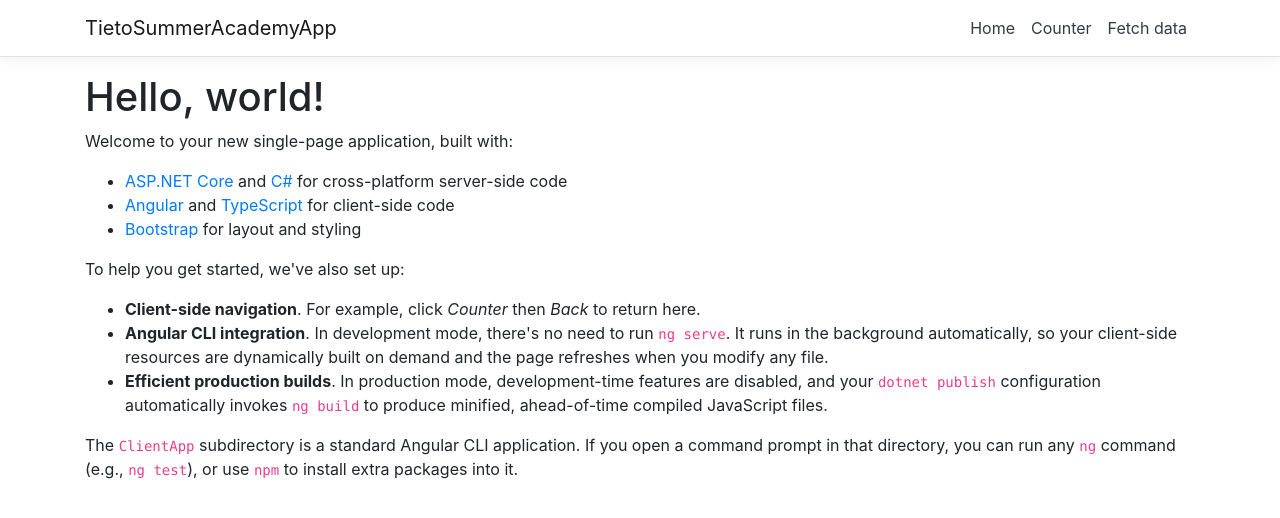
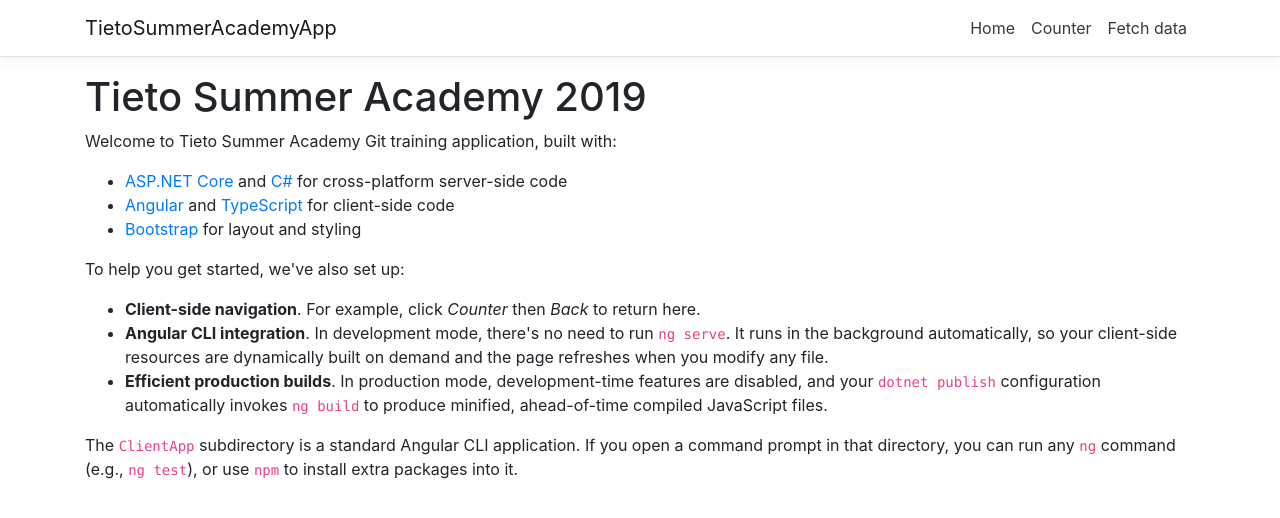
Before and after one commit to TietoSummerAcademy2019/TietoFeedbackTool, an Angular app in the folder TietoSummerAcademyApp/TietoSummerAcademyApp/ClientApp/: page / in a window 1280 px wide. Shown: the top 518 px of the page. Built offline with nearby package versions, Linux system fonts and the light colour scheme.

Commit message:
Changed main page header text and updated first paragraph

```diff
--- a/TietoSummerAcademyApp/TietoSummerAcademyApp/ClientApp/src/app/home/home.component.html
+++ b/TietoSummerAcademyApp/TietoSummerAcademyApp/ClientApp/src/app/home/home.component.html
@@ -1,5 +1,5 @@
-<h1>Hello, world!</h1>
-<p>Welcome to your new single-page application, built with:</p>
+<h1>Tieto Summer Academy 2019</h1>
+<p>Welcome to Tieto Summer Academy Git training application, built with:</p>
 <ul>
   <li><a href='https://get.asp.net/'>ASP.NET Core</a> and <a href='https://msdn.microsoft.com/en-us/library/67ef8sbd.aspx'>C#</a> for cross-platform server-side code</li>
   <li><a href='https://angular.io/'>Angular</a> and <a href='http://www.typescriptlang.org/'>TypeScript</a> for client-side code</li>
```
Also changed, not shown: 2 other files (tests, documents, lock files or other folders).
